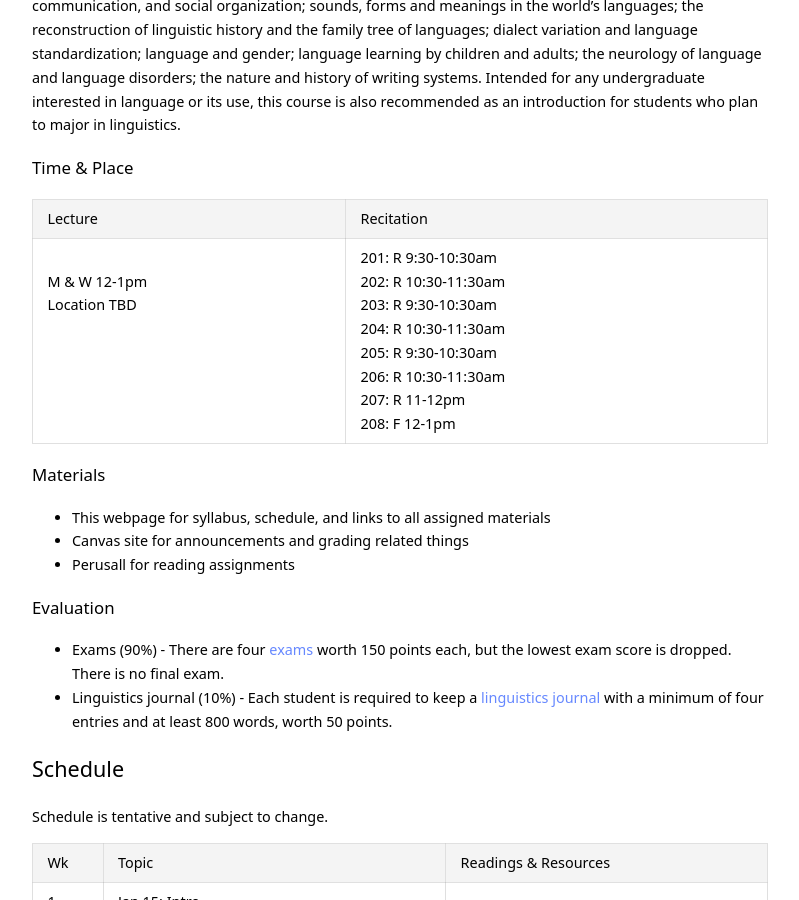
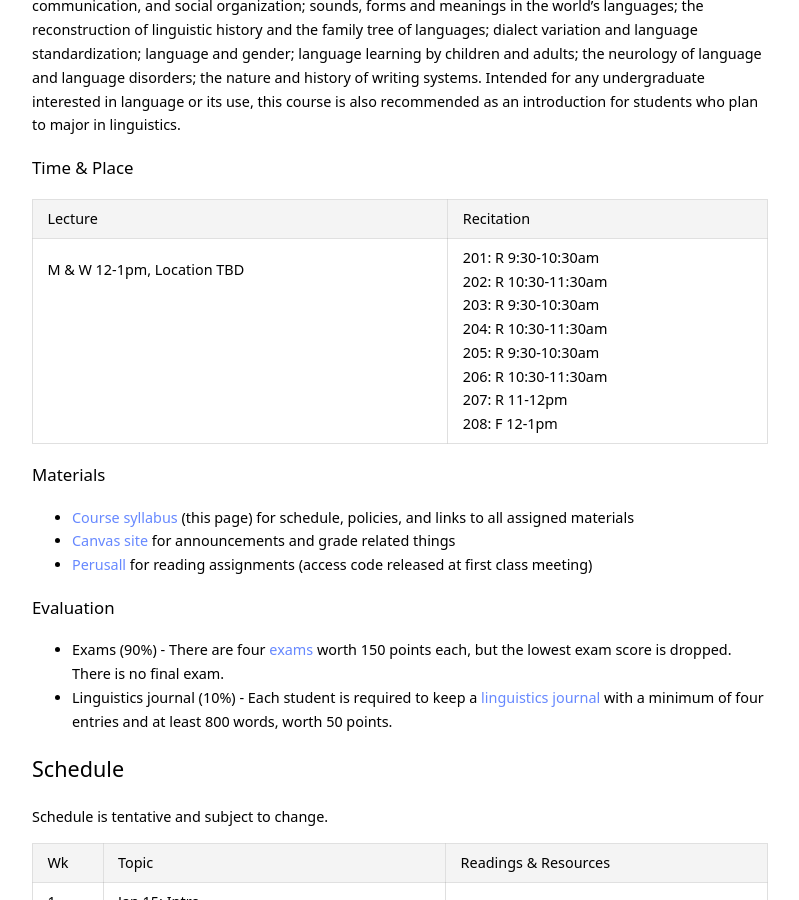
Before and after one commit to kschuler/ling001, a Jekyll site: the page built from ling001/index.md, in a window 1280 px wide and 900 px high, scrolled down 586 px. Shown: the whole window, without its empty margins (240-1039 px from the left). Built offline with Jekyll 4.4.1, drawn with Linux system fonts in a browser that asks for light colours.

Commit message:
Update index.md

```diff
--- a/ling001/index.md
+++ b/ling001/index.md
@@ -26,12 +26,12 @@ A general introduction to the nature, history and use of human language, speech
 
 Lecture | Recitation
 --- | ---
-M & W 12-1pm<br>Location TBD<br><br><br><br><br> | 201: R 9:30-10:30am<br>202: R 10:30-11:30am <br>203: R 9:30-10:30am<br>204: R 10:30-11:30am<br>205: R 9:30-10:30am<br>206: R 10:30-11:30am<br>207: R 11-12pm<br>208: F 12-1pm
+M & W 12-1pm, Location TBD<br><br><br><br><br><br><br> | 201: R 9:30-10:30am<br>202: R 10:30-11:30am <br>203: R 9:30-10:30am<br>204: R 10:30-11:30am<br>205: R 9:30-10:30am<br>206: R 10:30-11:30am<br>207: R 11-12pm<br>208: F 12-1pm
 
 ### Materials
-- This webpage for syllabus, schedule, and links to all assigned materials
-- Canvas site for announcements and grading related things
-- Perusall for reading assignments
+- [Course syllabus](https://www.kathrynschuler.com/courses/ling001/) (this page) for schedule, policies, and links to all assigned materials
+- [Canvas site](https://canvas.upenn.edu/courses/1489351) for announcements and grade related things
+- [Perusall](https://app.perusall.com/courses/intro-to-linguistics-1) for reading assignments (access code released at first class meeting)
 
 ### Evaluation
 - **Exams (90%)** - There are four [exams](#exams) worth 150 points each, but the lowest exam score is dropped. There is no final exam.
```
